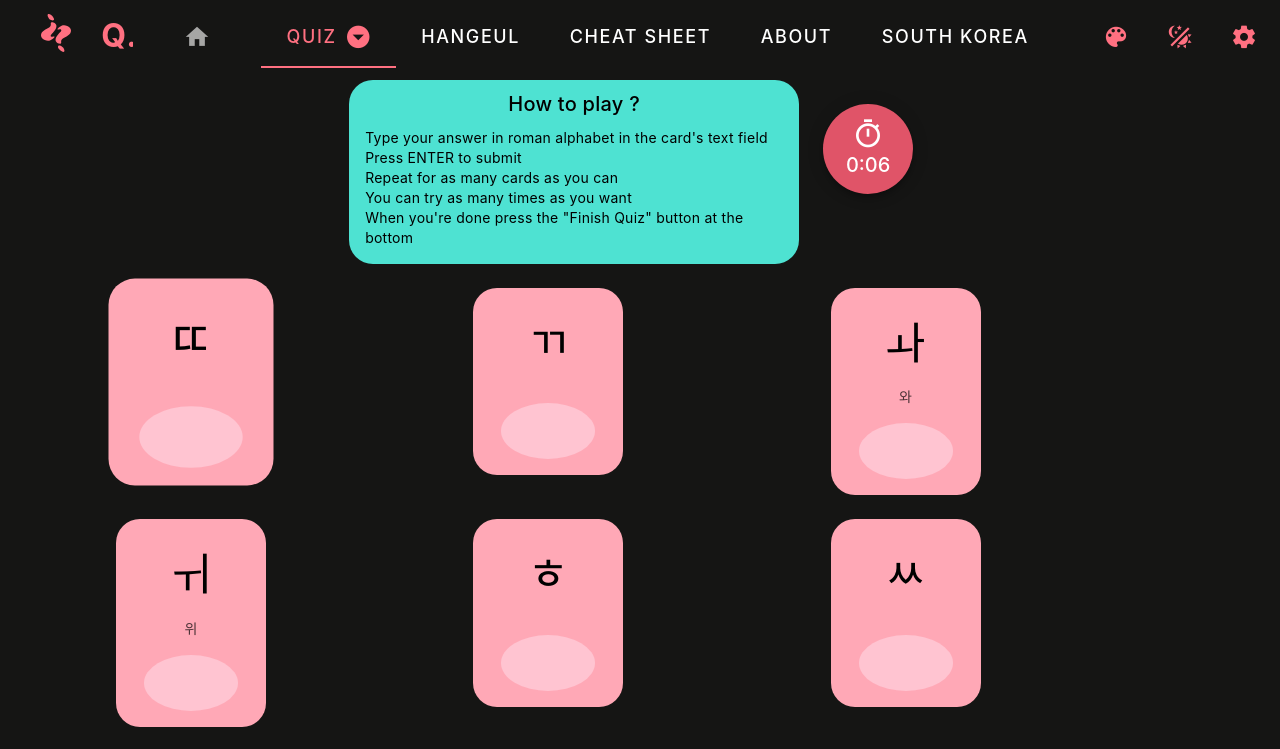
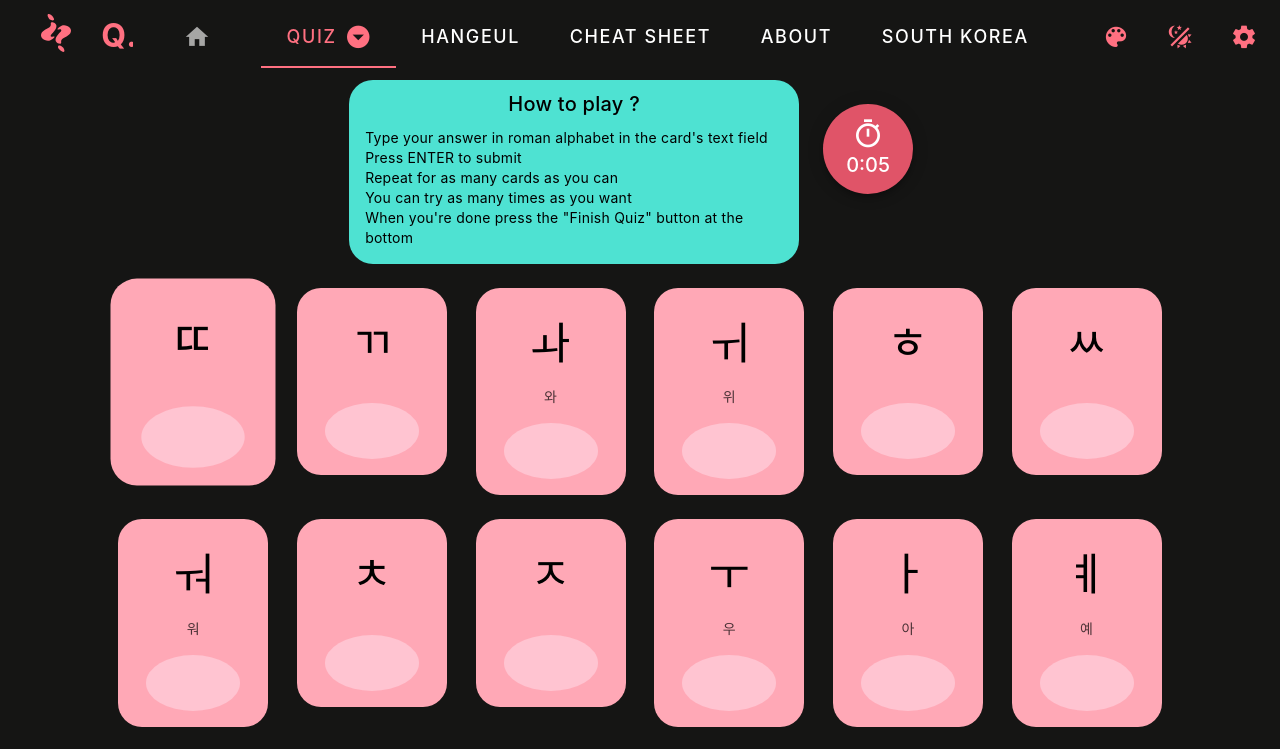
Before and after one commit to gabrielle-mlt/quoleuda, a Vue app: page /quiz in a window 1280 px wide. Shown: the top 749 px of the page. Built offline with nearby package versions, Linux system fonts and the light colour scheme.

Commit message:
chore: re try fix ui

```diff
--- a/src/pages/quiz/BeginnerQuiz.vue
+++ b/src/pages/quiz/BeginnerQuiz.vue
@@ -118,9 +118,10 @@
         <v-col
           v-for="(character,i) in characterSet"
           :key="`character-${i}`"
-          cols="4"
+          cols="2"
         >
           <QuizCard
+            style="margin-inline: auto !important;"
             :character="character"
             :current-card="currentCard"
             :font-class="fontClass"
```
